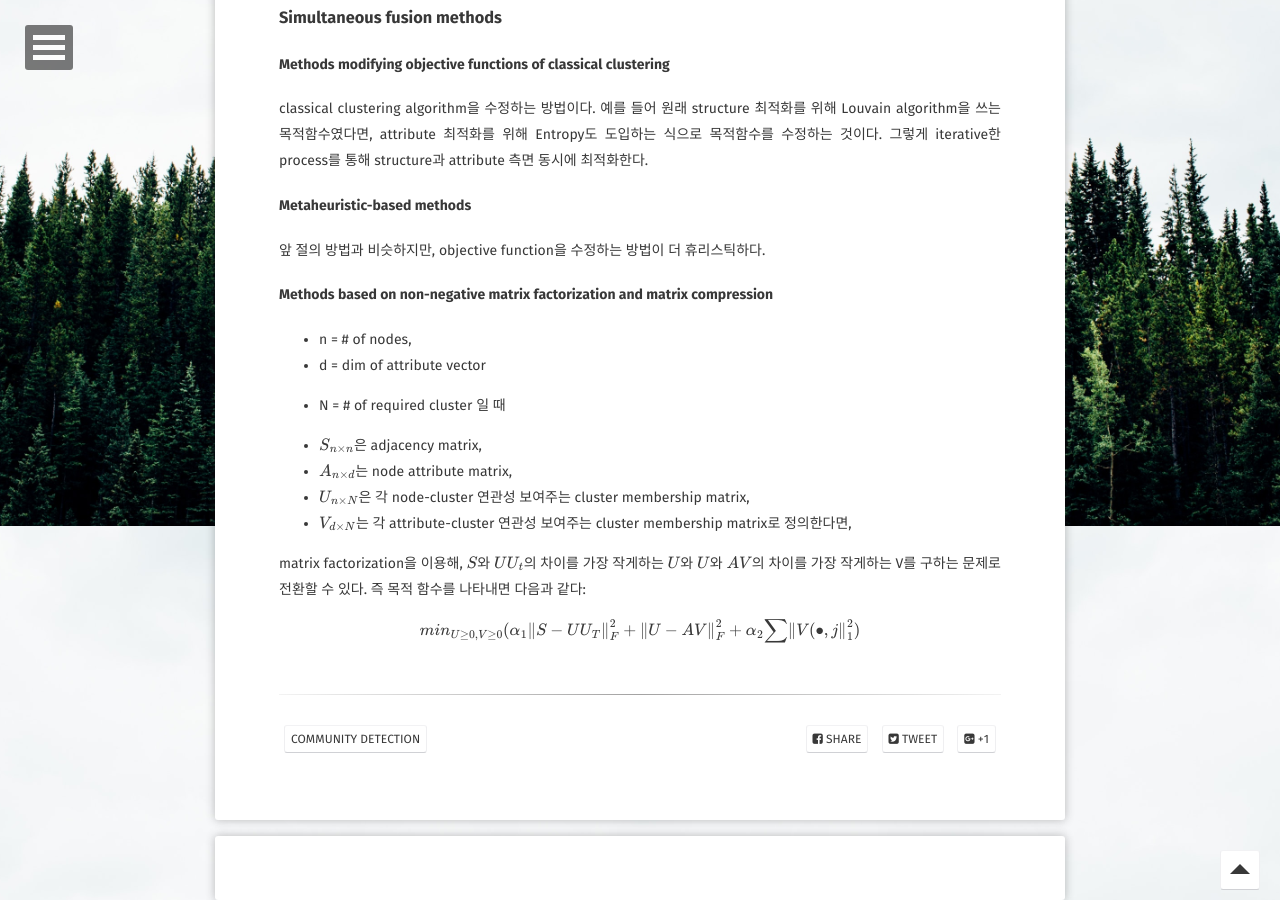
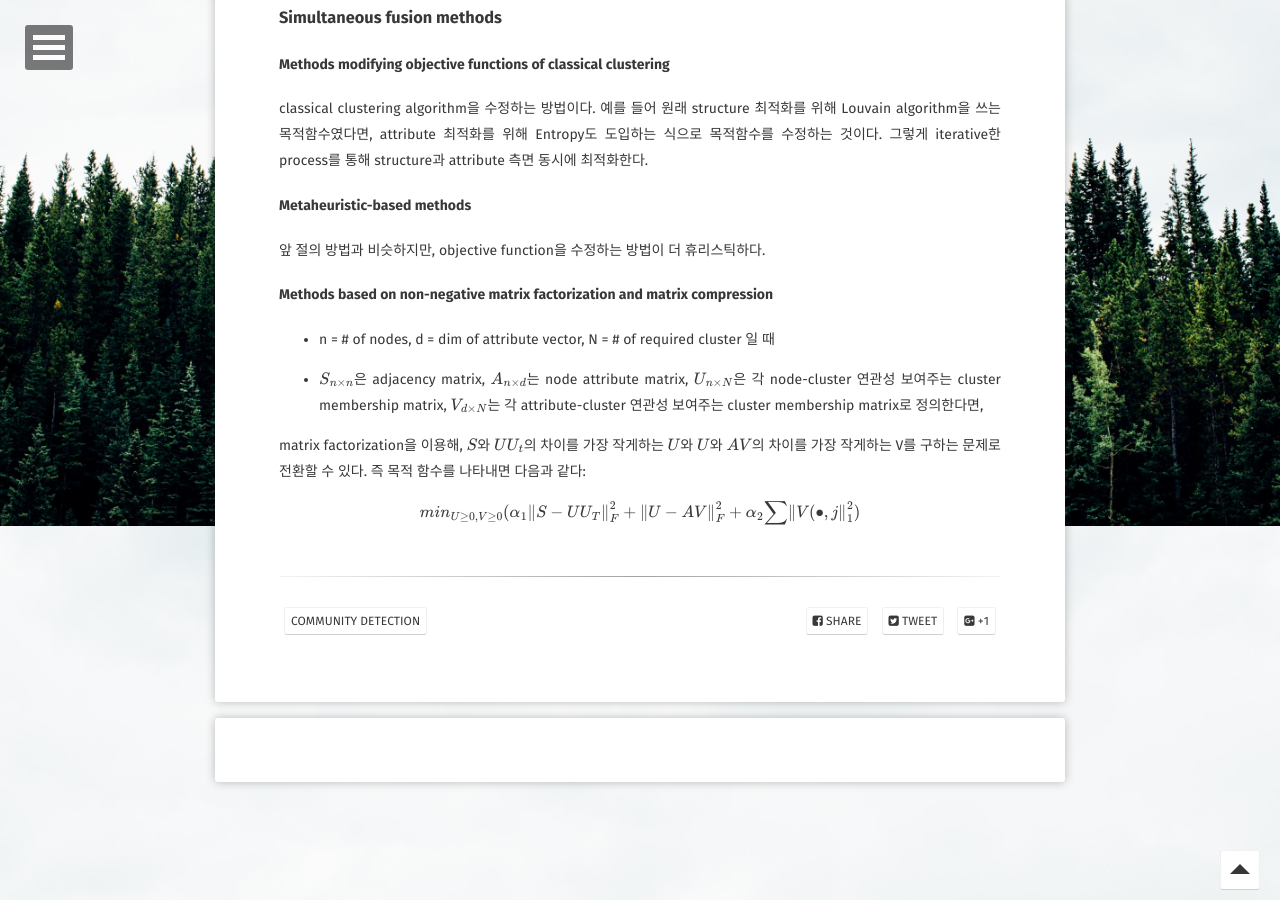
Before and after one commit to wey709/wey709.github.io, a Jekyll site: the page built from _posts/2020-12-04-cdm.md, in a window 1280 px wide and 900 px high, scrolled down 2174 px. Built offline with Jekyll 4.4.1, drawn with Linux system fonts in a browser that asks for light colours; some web fonts are replaced; formulas are drawn with MathJax 3; comment, search, counter and statistics services are not loaded.

Commit message:
Update 2020-12-04-cdm.md

```diff
--- a/_posts/2020-12-04-cdm.md
+++ b/_posts/2020-12-04-cdm.md
@@ -77,15 +77,10 @@ classical clustering algorithm을 수정하는 방법이다. 예를 들어 원
 앞 절의 방법과 비슷하지만, objective function을 수정하는 방법이 더 휴리스틱하다.
 
 #### Methods based on non-negative matrix factorization and matrix compression
-- n = # of nodes,
-- d = dim of attribute vector
-- N = # of required cluster 일 때
+- n = # of nodes, d = dim of attribute vector, N = # of required cluster 일 때
 
 
-- \\(S_{n{\times}n}\\)은 adjacency matrix,
-- \\(A_{n{\times}d}\\)는 node attribute matrix,
-- \\(U_{n{\times}N}\\)은 각 node-cluster 연관성 보여주는 cluster membership matrix,
-- \\(V_{d{\times}N}\\)는 각 attribute-cluster 연관성 보여주는 cluster membership matrix로 정의한다면,
+- \\(S_{n{\times}n}\\)은 adjacency matrix, \\(A_{n{\times}d}\\)는 node attribute matrix, \\(U_{n{\times}N}\\)은 각 node-cluster 연관성 보여주는 cluster membership matrix, \\(V_{d{\times}N}\\)는 각 attribute-cluster 연관성 보여주는 cluster membership matrix로 정의한다면,
 
 matrix factorization을 이용해, \\(S\\)와 \\(UU_t\\)의 차이를 가장 작게하는 \\(U\\)와 \\(U\\)와 \\(AV\\)의 차이를 가장 작게하는 V를 구하는 문제로 전환할 수 있다.
 즉 목적 함수를 나타내면 다음과 같다:
```
